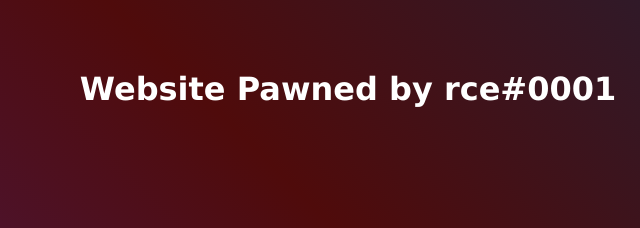
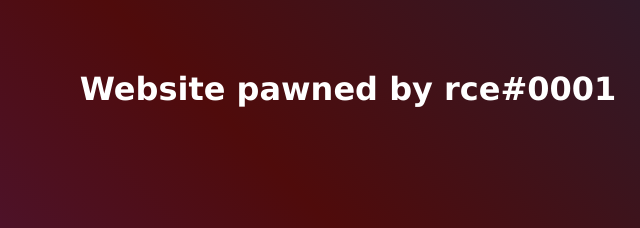
Before and after one commit to simplifies/Deface-page, a plain HTML site: page index.html in a window 1280 px wide. Shown: the part 159-387 px from the top of the page, 292-932 px from the left. Drawn offline with Linux system fonts and the light colour scheme.

Commit message:
Update index.html

```diff
--- a/index.html
+++ b/index.html
@@ -15,7 +15,7 @@
 <html lang="en">
     <body>
         <div style="height:25vh;"> </div>
-        <h1>Website Pawned by rce#0001</h1>
+        <h1>Website pawned by rce#0001</h1>
         <div style="height:10vh;"> </div>
         <h1>Changing the cyber world</h1>
     </body>
```
